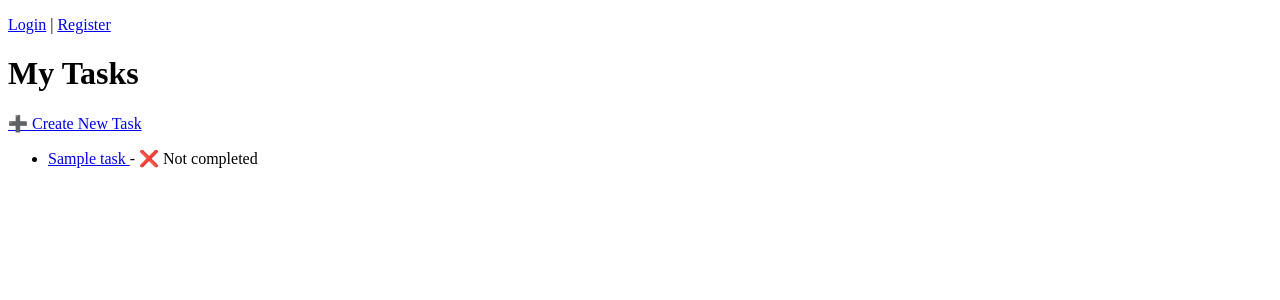
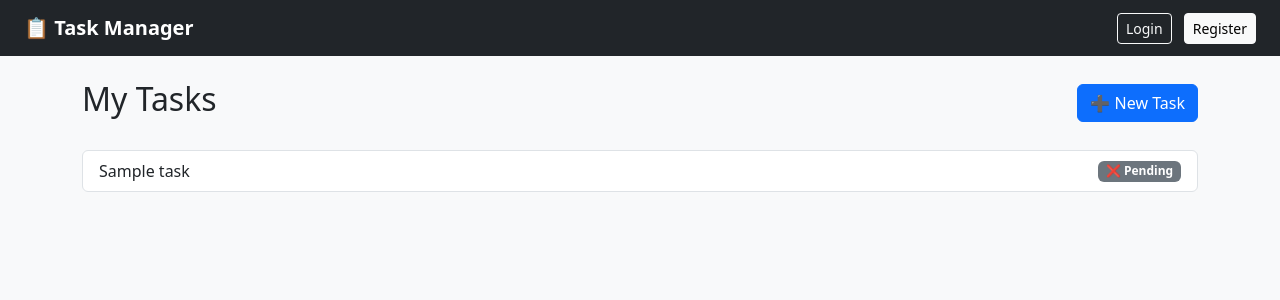
Before and after one commit to denzel-builds/bank-learning, a Django app: template config/core/templates/core/task_list.html in a window 1280 px wide. Shown: the top 300 px of the page. Run offline with Django 5.2, Linux system fonts and the light colour scheme; the template is opened without the code that fills it: most values are stand-ins (such as "Sample title", 1, 10 or a date in 2020).

Commit message:
Add Bootstrap base template and improve task list UI

```diff
--- /dev/null
+++ b/config/core/templates/core/base.html
@@ -0,0 +1,37 @@
+<!DOCTYPE html>
+<html lang="en">
+<head>
+    <meta charset="UTF-8">
+    <meta name="viewport" content="width=device-width, initial-scale=1.0">
+    <title>{% block title %}Task Manager{% endblock %}</title>
+    <!-- This one line loads Bootstrap from the internet (no install needed) -->
+    <link href="https://cdn.jsdelivr.net/npm/bootstrap@5.3.0/dist/css/bootstrap.min.css" rel="stylesheet">
+</head>
+<body class="bg-light">
+
+    <!-- NAVBAR -->
+    <nav class="navbar navbar-dark bg-dark px-4">
+        <span class="navbar-brand fw-bold">📋 Task Manager</span>
+        <div>
+            {% if user.is_authenticated %}
+                <span class="text-white me-3">Hello, {{ user.username }}</span>
+                <form action="/logout/" method="POST" style="display:inline;">
+                    {% csrf_token %}
+                    <button type="submit" class="btn btn-outline-light btn-sm">Logout</button>
+                </form>
+            {% else %}
+                <a href="/login/" class="btn btn-outline-light btn-sm me-2">Login</a>
+                <a href="/register/" class="btn btn-light btn-sm">Register</a>
+            {% endif %}
+        </div>
+    </nav>
+
+    <!-- PAGE CONTENT (each page fills this block) -->
+    <div class="container mt-4">
+        {% block content %}
+        {% endblock %}
+    </div>
+
+    <script src="https://cdn.jsdelivr.net/npm/bootstrap@5.3.0/dist/js/bootstrap.bundle.min.js"></script>
+</body>
+</html>
--- a/config/core/templates/core/task_list.html
+++ b/config/core/templates/core/task_list.html
@@ -1,43 +1,27 @@
-<!DOCTYPE html>
-<html>
-<head>
-    <title>Task List</title>
-</head>
-<body>
+{% extends 'core/base.html' %}
 
-<p>
-{% if user.is_authenticated %}
-    Hello {{ user.username }} |
-   <form action="/logout/" method="POST" style="display:inline;">
-    {% csrf_token %}
-    <button type="submit">Logout</button>
-</form>
+{% block title %}My Tasks{% endblock %}
+
+{% block content %}
+<div class="d-flex justify-content-between align-items-center mb-4">
+    <h2>My Tasks</h2>
+    <a href="/tasks/create/" class="btn btn-primary">➕ New Task</a>
+</div>
+
+{% if tasks %}
+    <div class="list-group">
+        {% for task in tasks %}
+            <a href="/tasks/{{ task.id }}/" class="list-group-item list-group-item-action d-flex justify-content-between align-items-center">
+                <span>{{ task.title }}</span>
+                {% if task.completed %}
+                    <span class="badge bg-success">✅ Completed</span>
+                {% else %}
+                    <span class="badge bg-secondary">❌ Pending</span>
+                {% endif %}
+            </a>
+        {% endfor %}
+    </div>
 {% else %}
-    <a href="/login/">Login</a> |
-    <a href="/register/">Register</a>
+    <div class="alert alert-info">You have no tasks yet. Create one above!</div>
 {% endif %}
-</p>
-    <h1>My Tasks</h1>
-    <a href="/tasks/create/">➕ Create New Task</a>
-
-    <ul>
-        {% for task in tasks %}
-            <li>
-                <a href="/tasks/{{ task.id }}/">
-                    {{ task.title }}
-                </a>
-                -
-                {% if task.completed %}
-                    ✅ Completed
-                {% else %}
-                    ❌ Not completed
-                {% endif %}
-
-            </li>
-        {% empty %}
-            <li>No tasks yet.</li>
-        {% endfor %}
-    </ul>
-
-</body>
-</html>
+{% endblock %}
```
